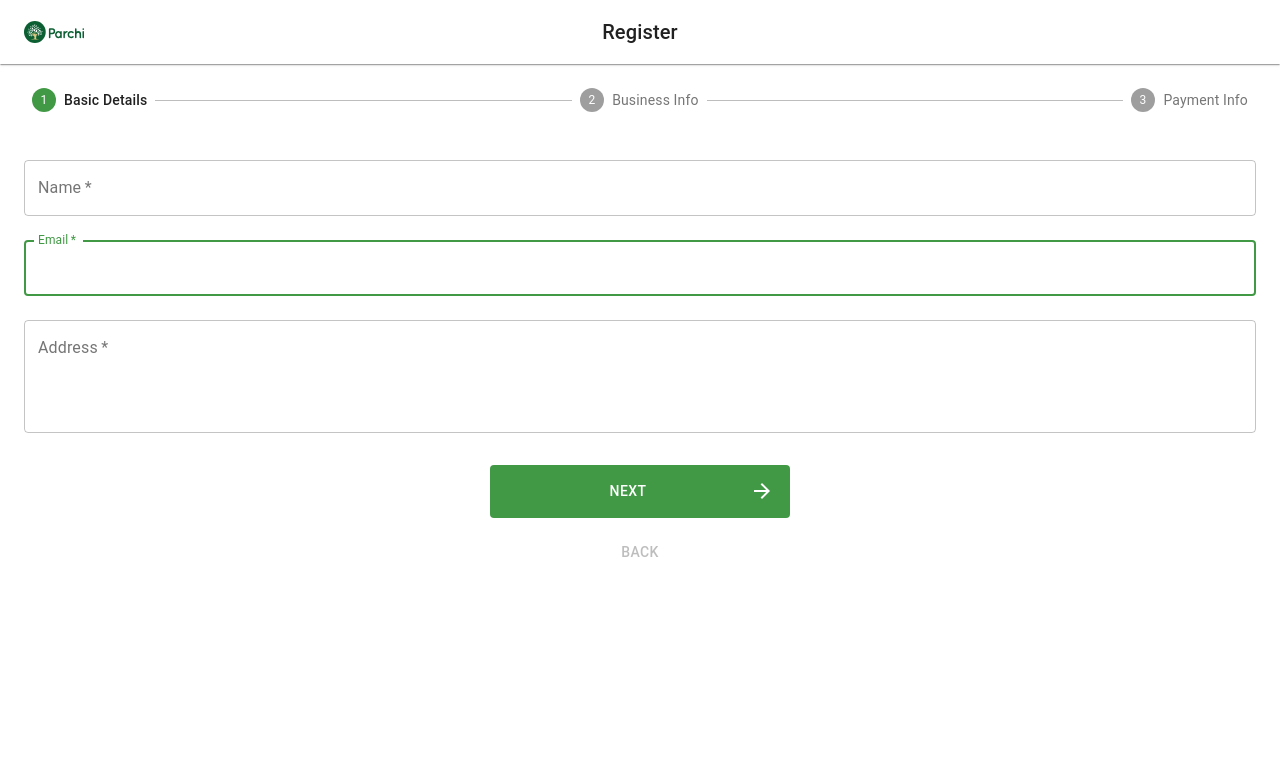
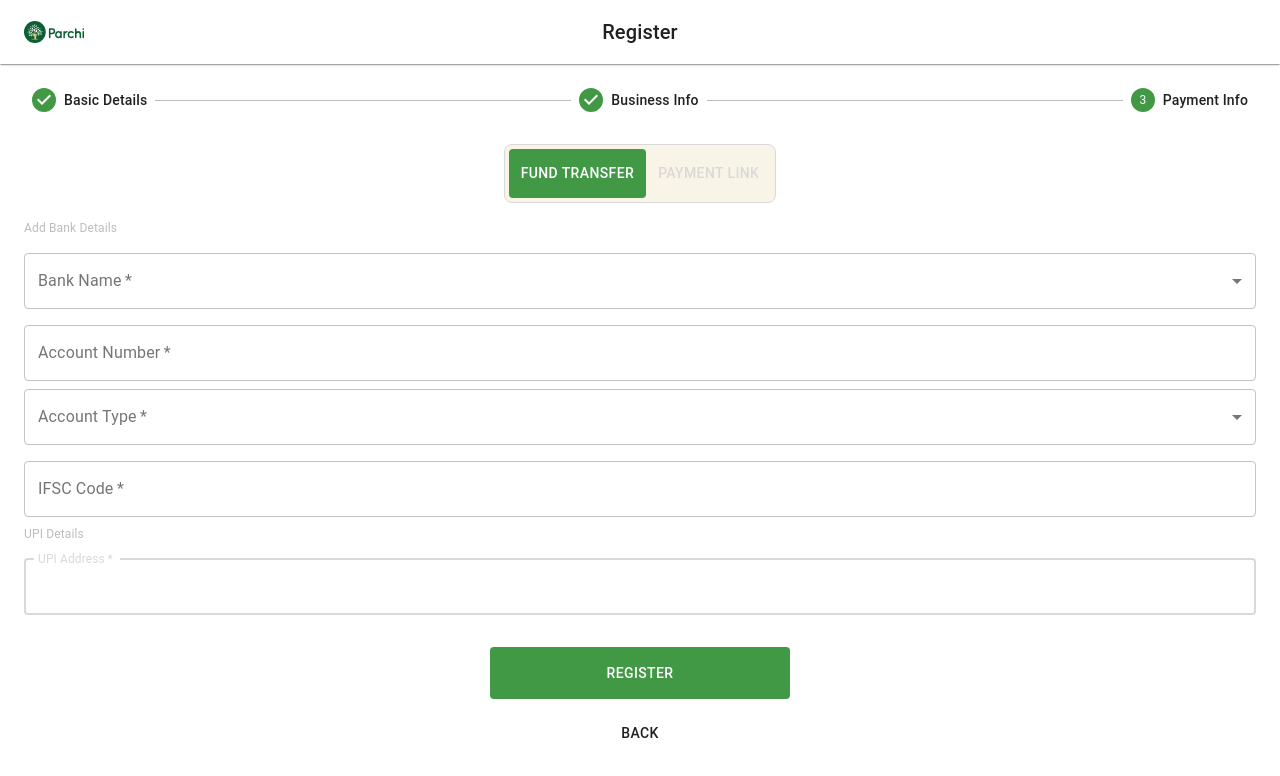
Before and after one commit to mind-matrix/react-project, a React (Create React App) app: page /register in a window 1280 px wide. Shown: the top 776 px of the page. Built offline with nearby package versions, Linux system fonts and the light colour scheme.

Commit message:
feat: toggle button

```diff
--- a/src/RegisterForm/PaymentInfo.js
+++ b/src/RegisterForm/PaymentInfo.js
@@ -8,10 +8,12 @@ import TextField from '@material-ui/core/TextField';
 import Container from '@material-ui/core/Container';
 import Box from '@material-ui/core/Box';
 import grey from '@material-ui/core/colors/grey';
+import ToggleOption from './ToggleOption';
 
 export default function PaymentInfo() {
 
     const [state, setState] = React.useState({
+        type: 0,
         bank: null,
         account: null,
         accountType: null,
@@ -33,9 +35,14 @@ export default function PaymentInfo() {
         setState({value: event.target.value});
     }
 
+    const handleToggle = (toggleState) => {
+        setState({ type: toggleState });
+    }
+
     return (
         <Container>
-            <Box fontSize={12} style={{float: 'left', color: grey[400]}}>Add Bank Details</Box>
+            <ToggleOption onToggle={handleToggle} value={state.type} />
+            <Box fontSize={12} py={2} style={{textAlign: 'left', color: grey[400]}}>Add Bank Details</Box>
             <FormControl required fullWidth variant="outlined">
                 <InputLabel htmlFor="outlined-age-native-simple">Bank Name</InputLabel>
                 <Select
--- a/src/RegisterForm/RegisterFormStepper.js
+++ b/src/RegisterForm/RegisterFormStepper.js
@@ -45,7 +45,7 @@ function getStepContent(step) {
 
 export default function RegisterFormStepper() {
   const classes = useStyles();
-  const [activeStep, setActiveStep] = React.useState(0);
+  const [activeStep, setActiveStep] = React.useState(2);
   const [skipped, setSkipped] = React.useState(new Set());
   const steps = getSteps();
 
--- /dev/null
+++ b/src/RegisterForm/ToggleOption.js
@@ -0,0 +1,60 @@
+import React from 'react';
+import { Container, Button, Box, withStyles, ThemeProvider, createMuiTheme, makeStyles } from '@material-ui/core';
+import { green } from '@material-ui/core/colors';
+
+const useStyles = makeStyles((theme) => ({
+    root: {
+        width: 'fit-content',
+        margin: '0 auto',
+        borderRadius: 8,
+        border: '1px solid',
+        borderColor: '#DAD9D8',
+        backgroundColor: '#F8F5E8',
+        padding: '4px'
+    }
+}));
+
+const ToggleButton = withStyles((theme) => ({
+    root: {
+        color: '#DAD9D8',
+        padding: '4px 12px',
+        '&.active': {
+            color: theme.palette.getContrastText('#419945'),
+            backgroundColor: '#419945'
+        }
+    }
+}))(Button);
+
+const theme = createMuiTheme({
+    palette: {
+        primary: green
+    }
+});
+
+export default function ToggleOption(props) {
+
+    const classes = useStyles(theme);
+
+    const onToggle = (state) => {
+        props.onToggle(state);
+    };
+
+    return (
+        <Container>
+            <ThemeProvider theme={theme}>
+                <div className={classes.root}>
+                    <ToggleButton onClick={() => onToggle(0)} className={props.value === 0 ? 'active':''}>
+                        <Box py={1}>
+                            Fund Transfer
+                        </Box>
+                    </ToggleButton>
+                    <ToggleButton onClick={() => onToggle(1)} className={props.value === 1 ? 'active':''}>
+                        <Box py={1}>
+                            Payment Link
+                        </Box>
+                    </ToggleButton>
+                </div>
+            </ThemeProvider>
+        </Container>
+    );
+}
```
